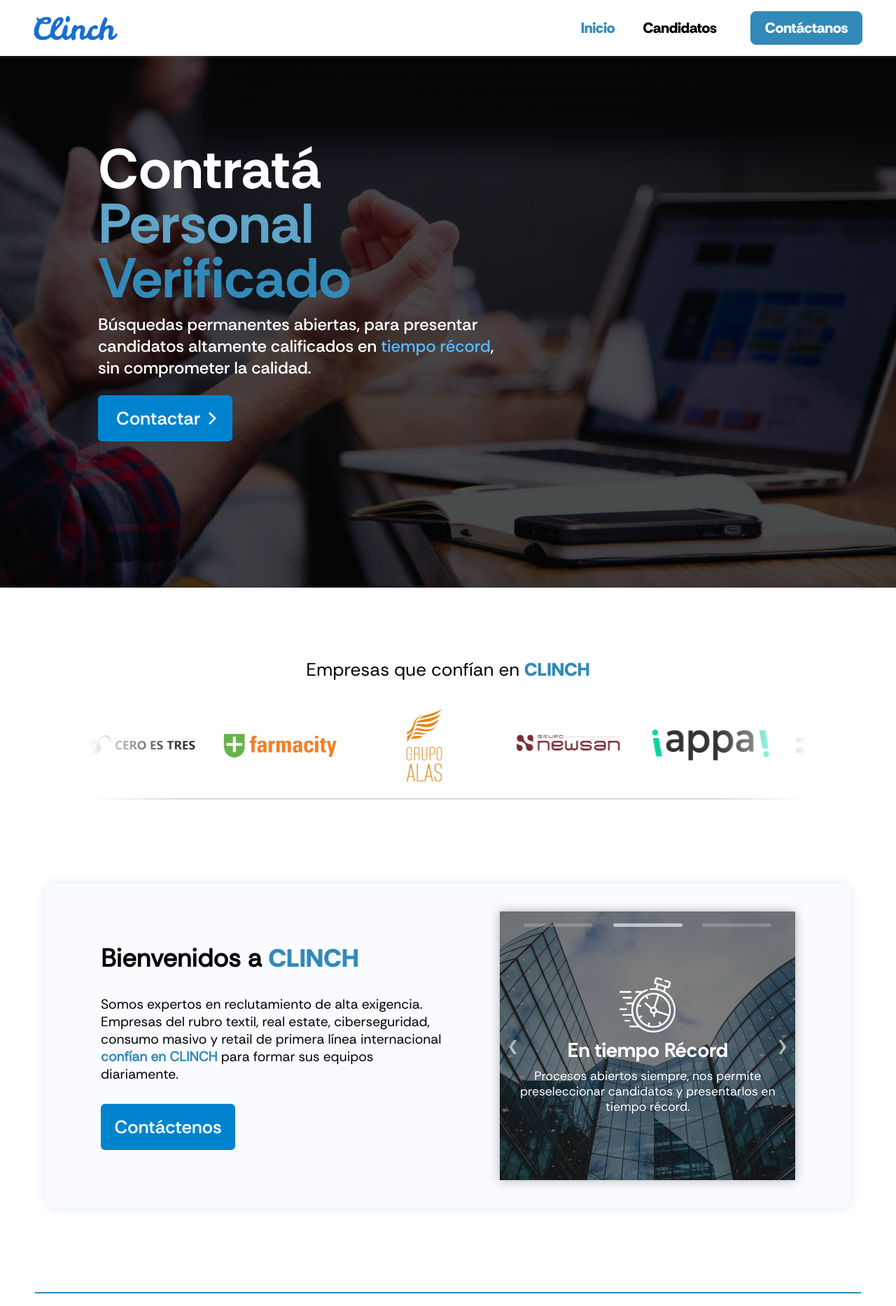
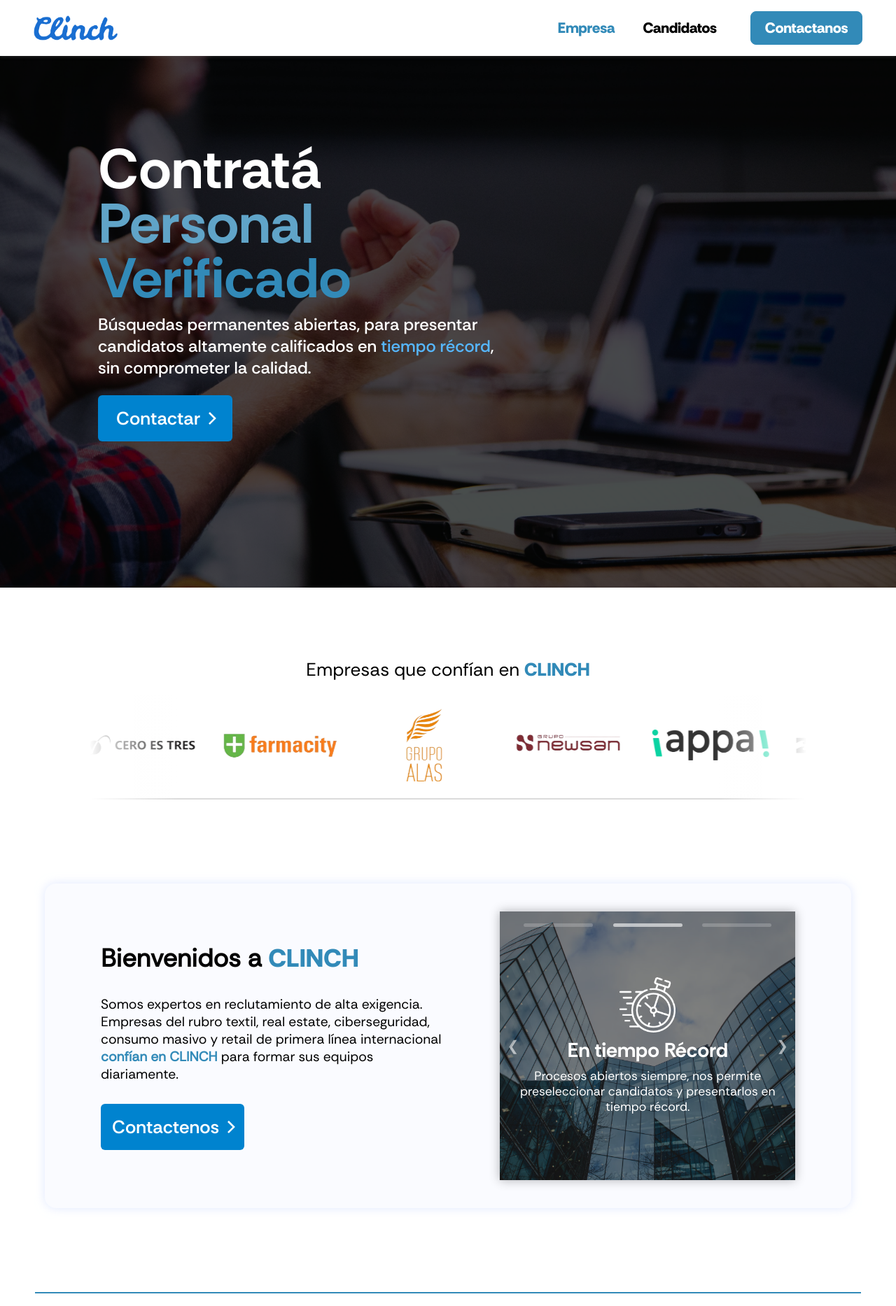
Before and after one commit to agustinlorca/ClinchHR, a React (Vite) app: page / in a window 1280 px wide. Shown: the top 1867 px of the page at 70% size. Built offline with nearby package versions, Linux system fonts and the light colour scheme.

Commit message:
Fixed site navigation

```diff
--- a/src/components/Cards/HomeCard/HomeCard.jsx
+++ b/src/components/Cards/HomeCard/HomeCard.jsx
@@ -2,6 +2,7 @@
 import "./homeCard.css";
 import ButtonLink from "../../Buttons/ButtonLink/ButtonLink";
 import SlideContainer from "../../Carousels/CarouselHome/SlideContainer/SlideContainer";
+import MathGreater from "../../Icons/MathGreater";
 import useIntersection from "../../../CustomHooks/useIntersection";
 const HomeCard = () => {
   const [refElement,isIntersecting] = useIntersection({threshold: 0.2,})
@@ -19,9 +20,11 @@
             formar sus equipos diariamente.
           </p>
           <ButtonLink
-            textButton="Contáctenos"
-            linkTo="https://calendly.com/julibait/bait-meet"
-          />
+          textButton="Contactenos"
+          linkTo="https://calendly.com/julibait/bait-meet"
+        >
+          <MathGreater cssClass="math-greater" />
+        </ButtonLink>
         </div>
         <div className="slider-content">
           <SlideContainer className="slide-container"/>
--- a/src/components/Heros/HeroCandidates/HeroCandidates.jsx
+++ b/src/components/Heros/HeroCandidates/HeroCandidates.jsx
@@ -1,5 +1,5 @@
 import React from "react";
-import "../hero.css";
+import "../Hero.css";
 import MathGreater from "../../Icons/MathGreater";
 import ButtonLink from "../../Buttons/ButtonLink/ButtonLink";
 const HeroCandidates = () => {
--- a/src/components/Heros/HeroHome/HeroHome.jsx
+++ b/src/components/Heros/HeroHome/HeroHome.jsx
@@ -1,5 +1,5 @@
 import React from "react";
-import "../hero.css";
+import "../Hero.css";
 import MathGreater from "../../Icons/MathGreater";
 import ButtonLink from "../../Buttons/ButtonLink/ButtonLink";
 
--- a/src/components/Layout/Navbar/Navbar.jsx
+++ b/src/components/Layout/Navbar/Navbar.jsx
@@ -1,4 +1,5 @@
-import React, { useState } from "react";
+import React, { useState, useEffect } from "react";
+import { useLocation } from "react-router-dom";
 import { Link, NavLink } from "react-router-dom";
 import clinchBlue from "../../../assets/images/ClinchLogos/clinch-blue.png";
 
@@ -6,11 +7,16 @@
 import BurgerButton from "./BurgerButton";
 
 const Navbar = () => {
+  const { pathname } = useLocation();
+
   const [isNavExpanded, setIsNavExpanded] = useState(false);
 
   const handleNavExpanded = () => {
     setIsNavExpanded(!isNavExpanded);
   };
+  useEffect(() => {
+    window.scrollTo({ top: 0, behavior: 'smooth' });
+  }, [pathname]);
 
   return (
     <nav className="navbar">
@@ -28,7 +34,7 @@
       <div className={isNavExpanded ? "nav-menu expanded" : "nav-menu"}>
         <ul className="nav-links">
           <li>
-            <NavLink to="/">Inicio</NavLink>
+            <NavLink to="/">Empresa</NavLink>
           </li>
           <li>
             <NavLink to="/candidatos">Candidatos</NavLink>
@@ -36,10 +42,10 @@
         </ul>
         <div className="nav-buttons">
           <Link
-            to="https://airtable.com/appk4D8VR2qbX7YkJ/shrjCoz9JbpztBlM7"
+            to="https://calendly.com/julibait/bait-meet?month=2024-02"
             target="_blank"
           >
-            <button className="btn-contact">Contáctanos</button>
+            <button className="btn-contact">Contactanos</button>
           </Link>
         </div>
       </div>
--- a/src/components/Login/Login.jsx
+++ /dev/null
@@ -1,11 +0,0 @@
-import React from 'react'
-
-const Login = () => {
-  return (
-    <div>
-      <h1>Login</h1>
-    </div>
-  )
-}
-
-export default Login
--- a/src/routes/Navigation.jsx
+++ b/src/routes/Navigation.jsx
@@ -1,37 +1,25 @@
-import React from 'react'
-import {createBrowserRouter,RouterProvider} from "react-router-dom"
-import {Home, Candidates} from '../pages'
-import Login from '../components/Login/Login'
-import NotFound from '../pages/NotFound/NotFound'
-
-
-
+import React from "react";
+import { createBrowserRouter, RouterProvider } from "react-router-dom";
+import { Home, Candidates } from "../pages";
+import NotFound from "../pages/NotFound/NotFound";
 
 const Navigation = () => {
-
   const routes = createBrowserRouter([
     {
       path: "/",
-            element: <Home/>
+      element: <Home />,
     },
     {
       path: "/candidatos",
-            element: <Candidates/>,
-        },
-        {
-            path: "/login",
-            element: <Login/>
+      element: <Candidates />,
     },
     {
       path: "/*",
-            element: <NotFound/>
+      element: <NotFound />,
     },
+  ]);
 
+  return <RouterProvider router={routes} />;
+};
 
-    ])
-
-  return <RouterProvider router={routes} />
-
-}
-
-export default Navigation
+export default Navigation;
```
Lines whose indentation alone changed are shown as unchanged.
